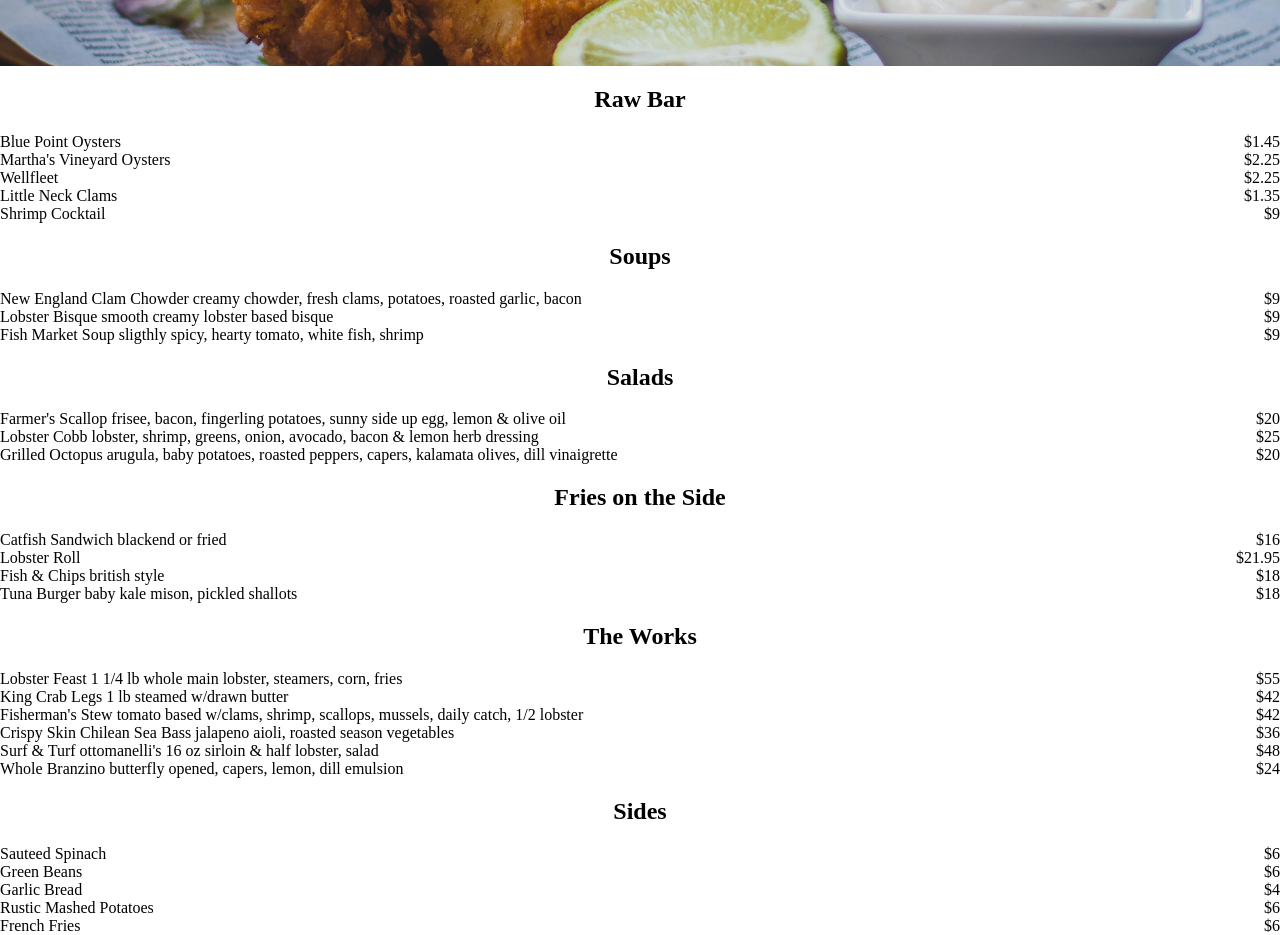
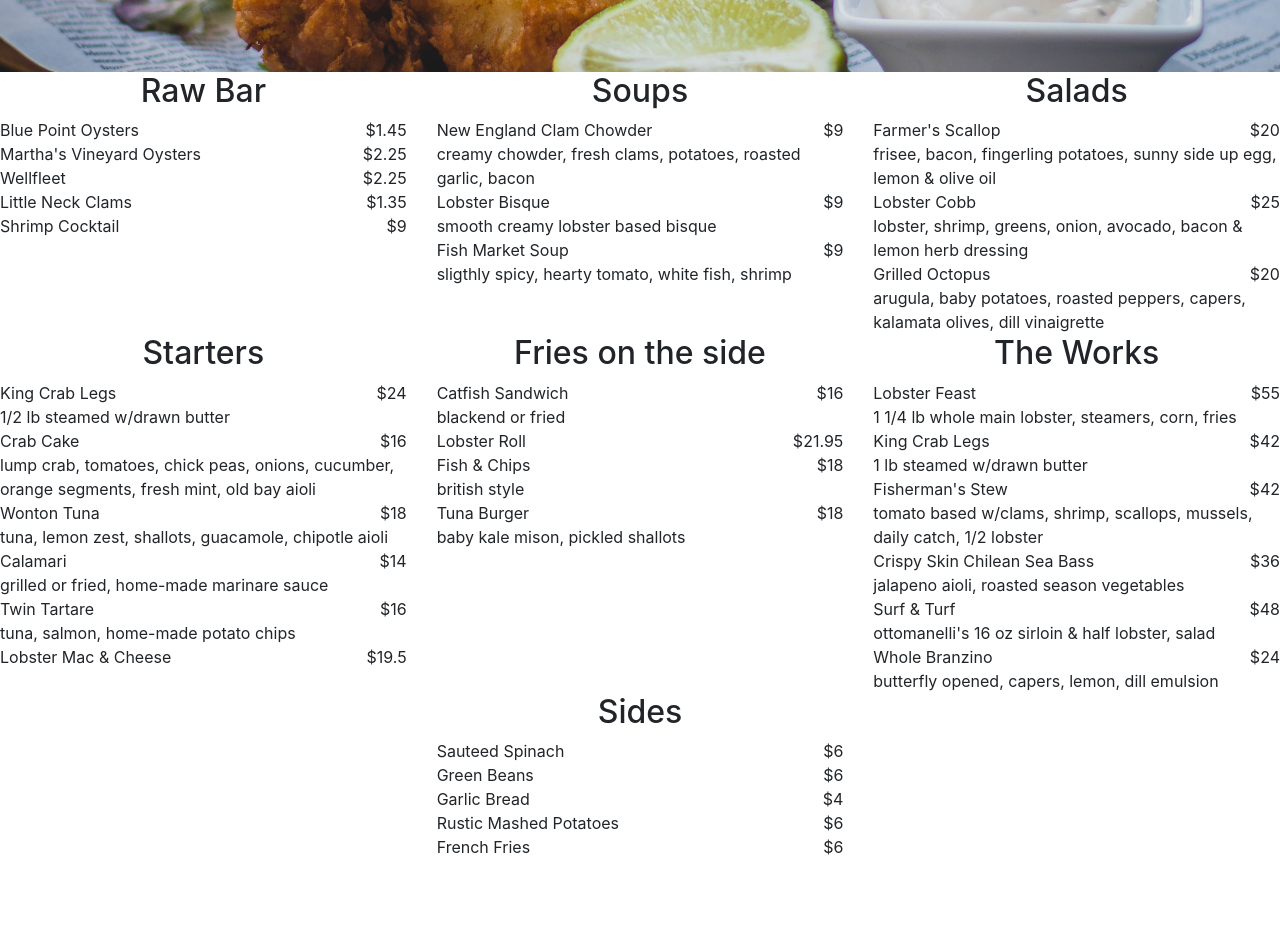
Before and after one commit to samstanding/fish-cafe, an Angular app: page /menu in a window 1280 px wide. Shown: the part 480-1415 px from the top of the page. After the commit the page ends 1339 px from the top, so only its background shows below. Built offline with nearby package versions, Linux system fonts and the light colour scheme.

Commit message:
added bootstrap, styled menu

```diff
--- a/angular.json
+++ b/angular.json
@@ -27,6 +27,7 @@
               "src/assets"
             ],
             "styles": [
+              "../node_modules/bootstrap/scss/bootstrap.scss",
               "src/styles.scss"
             ],
             "scripts": []
@@ -76,6 +77,7 @@
             "tsConfig": "src/tsconfig.spec.json",
             "karmaConfig": "src/karma.conf.js",
             "styles": [
+              "../node_modules/bootstrap/scss/bootstrap.scss",
               "src/styles.scss"
             ],
             "scripts": [],
--- a/package.json
+++ b/package.json
@@ -20,6 +20,7 @@
     "@angular/platform-browser": "^6.0.3",
     "@angular/platform-browser-dynamic": "^6.0.3",
     "@angular/router": "^6.0.3",
+    "bootstrap": "^4.1.1",
     "core-js": "^2.5.4",
     "rxjs": "^6.0.0",
     "zone.js": "^0.8.26"
--- a/src/app/menu/menu.component.html
+++ b/src/app/menu/menu.component.html
@@ -1,6 +1,6 @@
 <div class="hero-banner-menu">
   <div class="title">
-        <h1>Check out our Menu</h1>
+    <h1>Check Out Our Menu</h1>
   </div>
   <div class="sub-title">
     <h3>Call us for daily specials</h3>
@@ -8,48 +8,89 @@
 </div>
 
 <div class="menu-display">
-    <div class="menu">
+  <div class="row">
+    <div class="col-sm-4">
       <h2>Raw Bar</h2>
-      <ng-container *ngFor="let item of menuItems">
+      <ng-container *ngFor="let item of menuItems | slice:0:5">
         <div *ngIf="item.type==='Raw Bar'">
-            <span>{{item.name}} </span><span style="float:right">${{item.price}}</span>
+          <span>{{item.name}} </span>
+          <span style="float:right">${{item.price}}</span>
         </div>
       </ng-container>
+    </div>
+
+    <div class="col-sm-4">
       <h2>Soups</h2>
-        <ng-container *ngFor="let item of menuItems">
+      <ng-container *ngFor="let item of menuItems | slice:5:8">
         <div *ngIf="item.type==='soup'">
-              <span>{{item.name}} </span><span style="float:right">${{item.price}}</span>
+          <span>{{item.name}} </span>
+          <span style="float:right">${{item.price}}</span>
+          <br/>
           <span>{{item.description}}</span>
         </div>
       </ng-container>
+    </div>
+
+    <div class="col-sm-4">
       <h2>Salads</h2>
-        <ng-container *ngFor="let item of menuItems">
+      <ng-container *ngFor="let item of menuItems | slice:8:11">
         <div *ngIf="item.type==='salad'">
-              <span>{{item.name}} </span><span style="float:right">${{item.price}}</span>
+          <span>{{item.name}} </span>
+          <span style="float:right">${{item.price}}</span>
+          <br/>
           <span>{{item.description | lowercase }}</span>
         </div>
       </ng-container>
-        <h2>Fries on the Side</h2>
-        <ng-container *ngFor="let item of menuItems">
-          <div *ngIf="item.type==='fries on the side'">
-              <span>{{item.name}} </span><span style="float:right">${{item.price}}</span>
+    </div>
+  </div>
+
+  <div class="row">
+    <div class="col-sm-4">
+      <h2>Starters</h2>
+      <ng-container *ngFor="let item of menuItems | slice:11:17">
+        <div *ngIf="item.type==='starter'">
+          <span>{{item.name}} </span>
+          <span style="float:right">${{item.price}}</span>
+          <br/>
           <span>{{item.description | lowercase}}</span>
         </div>
       </ng-container>
-        <h2>The Works</h2>
-        <ng-container *ngFor="let item of menuItems">
-          <div *ngIf="item.type==='the works'">
-              <span>{{item.name}} </span><span style="float:right">${{item.price}}</span>
+    </div>
+
+    <div class="col-sm-4">
+      <h2>Fries on the side</h2>
+      <ng-container *ngFor="let item of menuItems | slice:17:21">
+        <div *ngIf="item.type==='fries on the side'">
+          <span>{{item.name}} </span>
+          <span style="float:right">${{item.price}}</span>
+          <br/>
           <span>{{item.description | lowercase}}</span>
         </div>
       </ng-container>
-        <h2>Sides</h2>
-        <ng-container *ngFor="let item of menuItems">
-          <div *ngIf="item.type==='sides'">
-              <span>{{item.name}} </span><span style="float:right">${{item.price}}</span>
+    </div>
+
+    <div class="col-sm-4">
+      <h2>The Works</h2>
+      <ng-container *ngFor="let item of menuItems | slice:21:27">
+        <div *ngIf="item.type==='the works'">
+          <span>{{item.name}} </span>
+          <span style="float:right">${{item.price}}</span>
+          <br/>
           <span>{{item.description | lowercase}}</span>
         </div>
       </ng-container>
-
     </div>
   </div>
+
+  <div class="row">
+      <div class="col-sm-4 offset-sm-4">
+      <h2>Sides</h2>
+      <ng-container *ngFor="let item of menuItems | slice:27">
+        <div *ngIf="item.type==='sides'">
+          <span>{{item.name}} </span>
+          <span style="float:right">${{item.price}}</span>
+        </div>
+      </ng-container>
+    </div>
+  </div>
+</div>
--- a/src/app/menu/menu.component.scss
+++ b/src/app/menu/menu.component.scss
@@ -16,3 +16,18 @@
 h2 {
     text-align: center;
 }
+
+.menu-display {
+    padding: 20;
+    margin: 50;
+}
+
+.menu-left {
+    display: inline-block;
+    text-align: center;
+}
+
+.menu-right {
+    @extend .menu-left;
+    float: right;
+}
--- a/src/styles.scss
+++ b/src/styles.scss
@@ -1,4 +1,5 @@
-/* You can add global styles to this file, and also import other style files */
+@import "~bootstrap/scss/bootstrap";
+
 $title-font: normal 32px/1.5 'Open Sans', sans-serif;
 
 $sub-title-font: normal 18px/1.5 'Helvetica', sans-serif;
```
Also changed, not shown: 1 other file (tests, documents, lock files or other folders). Lines whose indentation alone changed are shown as unchanged.
